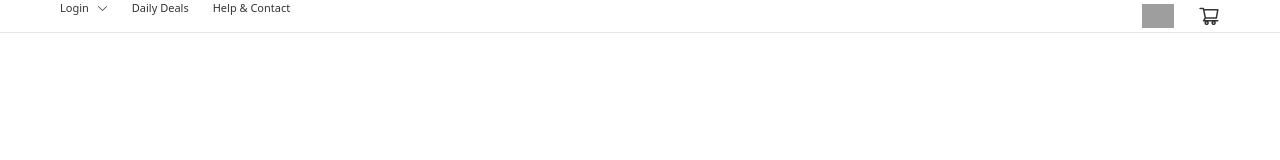
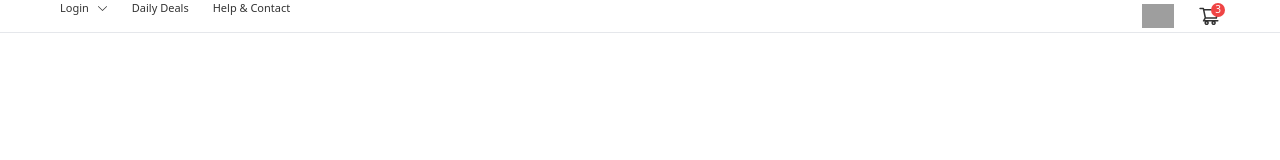
Before and after one commit to PioRomo/spartanflea, a Next.js app in the folder spartanflea-directory/: page / in a window 1280 px wide. Shown: the top 160 px of the page. Built offline with nearby package versions, Linux system fonts and the light colour scheme; grey boxes are pictures that could not be loaded.

Commit message:
more mainlayout stuff

```diff
--- /dev/null
+++ b/spartanflea-directory/app/layouts/includes/MainHeader.js
@@ -0,0 +1,22 @@
+"use client";
+import Link from "next/link";
+import {AiOutlineSearch} from "react-icons/ai";
+import {BiLoaderCircle} from "react-icons/bi";
+
+export default function MainHeader(){
+
+    return(
+        <>
+            <div id="MainHeader" className ="border-b">
+                <div className="flex items-center justify-between w-full mx-auto max-w-[1200px]">
+                    <div className="flex items-center w-full bg-white">
+                        <div className="flex lg:justify-start justify-between gap-10 max-w-[1150px] w-full px-3 py-5 mx-auto">
+
+                        </div>
+                    </div>
+                </div>
+            </div>
+        </>
+
+    );
+}
--- a/spartanflea-directory/app/layouts/includes/TopMenu.js
+++ b/spartanflea-directory/app/layouts/includes/TopMenu.js
@@ -6,7 +6,7 @@ import {AiOutlineShoppingCart} from "react-icons/ai";
 export default function TopMenu(){
 
     return(
-        <>
+
             <div id="TopMenu" className ="border-b">
                 <div className="flex items-center justify-between w-full mx-auto max-w-[1200px]">
                     <ul id="TopMenuLeft" className="flex items-cetner text-[11px] text-[#333333] px-2 h-8">
@@ -49,22 +49,28 @@ export default function TopMenu(){
                             Help & Contact
                         </li>
                     </ul>
-
+                    {/*Right side of the top menu, right of the search bar */}
                     <ul id="TopMenuRight" className="flex items-center text-[11px] text-[#333333] px-2 h-8">
+                        {/*Spartan Logo (totally optional, can remove) */}
                         <li className="flex items-center gap-2 px-3 hover:underline cursor-pointer">
                             <img width={32} src="https://upload.wikimedia.org/wikipedia/en/thumb/e/ec/San_Jose_State_Spartans_logo.svg/1200px-San_Jose_State_Spartans_logo.svg.png"/>
                         </li>
-
+                        {/*Shopping Cart symbol  */}
                         <li className="flex items-center gap-2 px-3 hover:underline cursor-pointer">
                             <div className="relative">
                                 <AiOutlineShoppingCart size={22}/>
+                                <div className="absolute text-[10px] -top-[2px] -right-[5px] bg-red-500 w-[14px] h-[14px] rounded-full text-white">
+                                    <div className="flex items-center justify-center -mt-[1px]">
+                                    3
+                                    </div>
+                                </div>
                             </div>
                         </li>
                     </ul>
 
                 </div>
             </div>
-        </>
+
 
     );
 }
--- a/spartanflea-directory/app/page.js
+++ b/spartanflea-directory/app/page.js
@@ -1,5 +1,6 @@
 "use client"
 import {Alfa_Slab_One} from 'next/font/google';
+
 import MainLayout from './layouts/MainLayout.js'
 export default function Home() {
   return (
```
